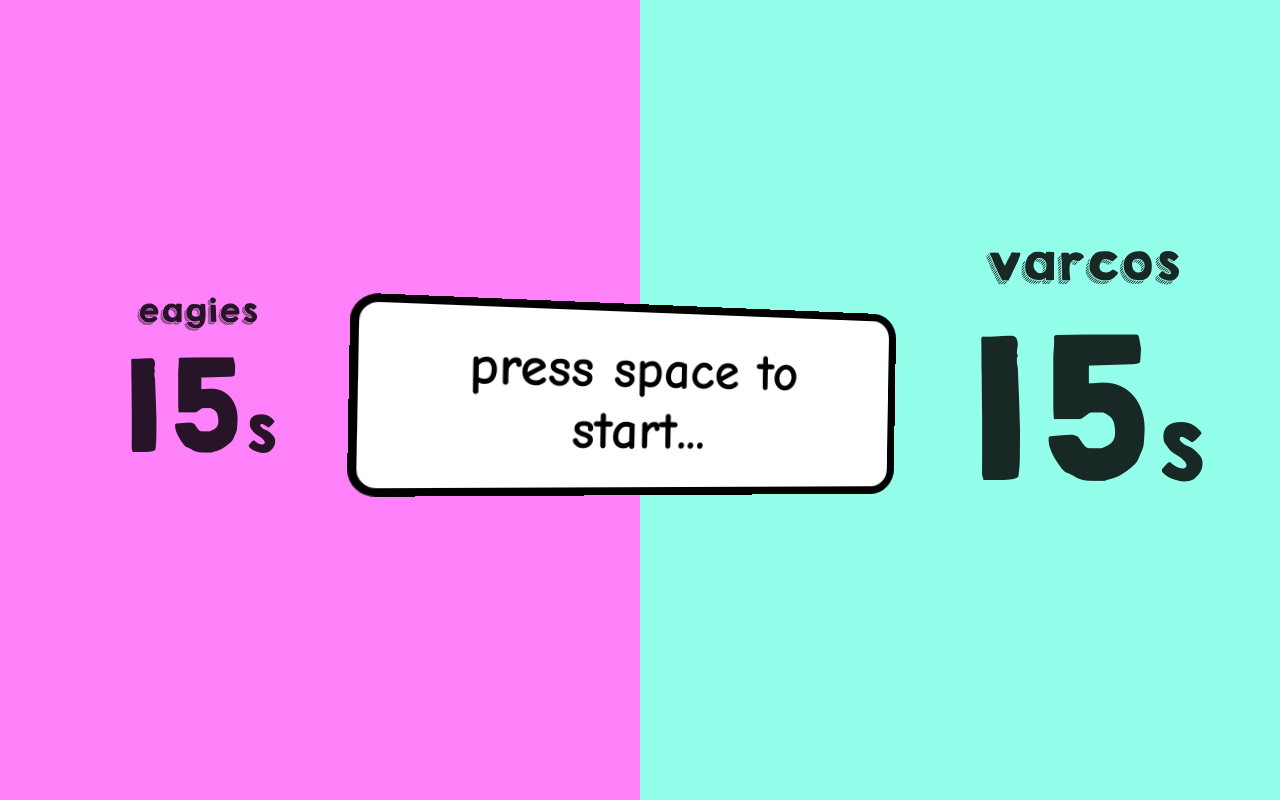
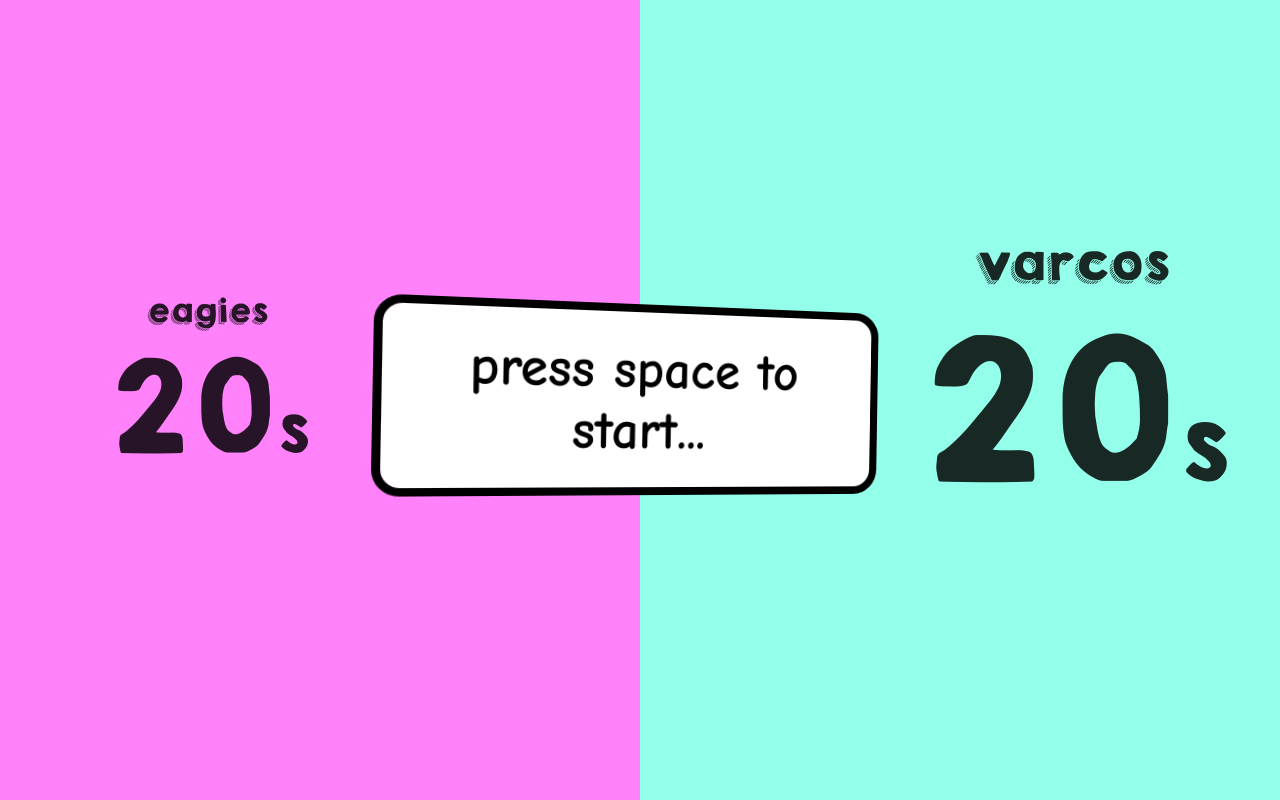
Before and after one commit to MeechaPooch/20-Second-Showdown, a website: page docs/index.html in a window 1280 px wide. Drawn offline with Linux system fonts and the light colour scheme; no server answers.

Commit message:
15 -> 20 seconds

```diff
--- a/docs/index.html
+++ b/docs/index.html
@@ -231,7 +231,7 @@ function shuffle(array) {
     tasktext.innerHTML = tasks[0]
 
     let setup={
-        timeperteam:15,
+        timeperteam:20,
     }
 
     let data={
```
